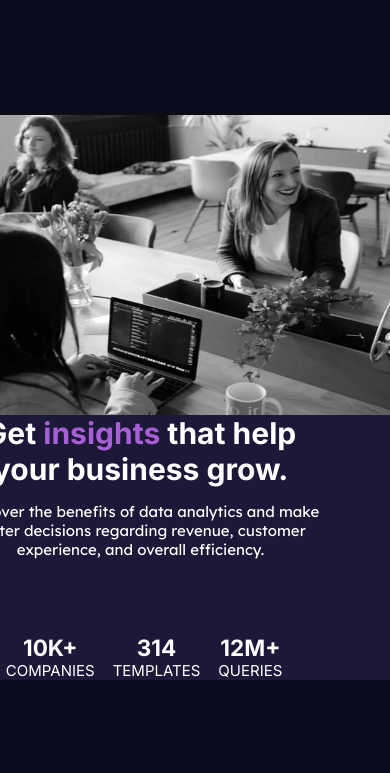
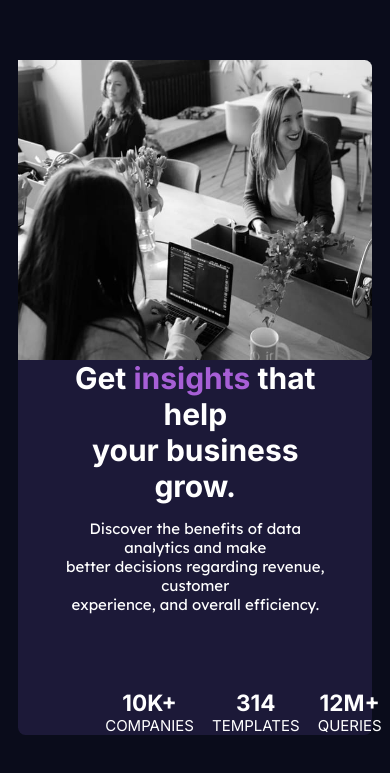
Before and after one commit to Promtech1/Stats-preview-card-component, a plain HTML site: page index.html in a window 390 px wide. Shown: the part 115-888 px from the top of the page. Drawn offline with Linux system fonts and the light colour scheme.

Commit message:
Added width 100% to left-up and right-up

```diff
--- a/scss/global.scss
+++ b/scss/global.scss
@@ -16,4 +16,6 @@ body{
     margin: 0;
     background-color: #0A0C1B;
     color: white;
+    display: flex;
+    justify-content: center;
 }
--- a/scss/index.scss
+++ b/scss/index.scss
@@ -6,7 +6,7 @@
     align-items: center;
     height: 100vh;
     margin: 6em 0;
-    width: 50%;
+
     .box{
         width: fit-content;
         display: flex;
--- a/scss/media.scss
+++ b/scss/media.scss
@@ -1,11 +1,12 @@
 @media only screen and (max-width: 1081px){
     .container{
+        width: 60%;
         .box{
             flex-direction: column-reverse;
             width: 400px;
 
             .left-box{
-                width: 500px;
+                width: 100%;
                 height: 40%;
                 border-radius: 0 0 .5em .5em;
 
@@ -28,7 +29,7 @@
 
             }
             .right-box{
-                width: 500px;
+                width: 100%;
                 height: 300px;
 
                 img:nth-child(1){
```
Also changed, not shown: css/global.css, css/index.css, css/media.css.
